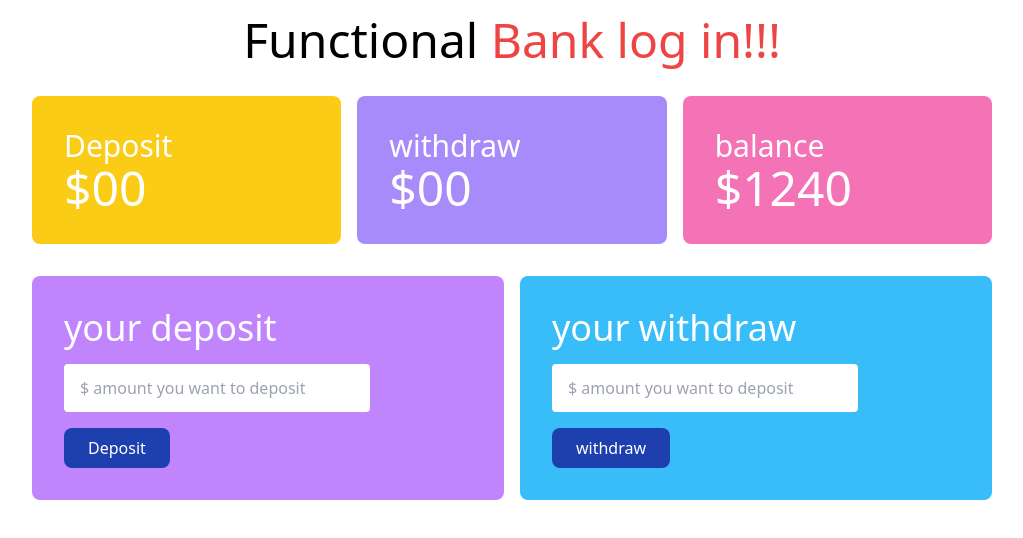
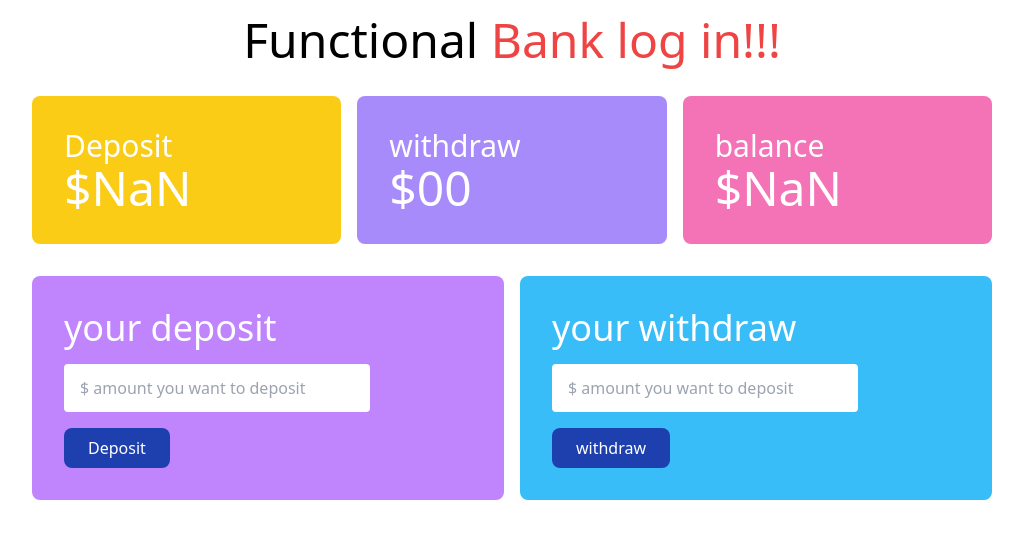
Before and after one commit to Jerinislam05/bank-calculation-using-function, a plain HTML site: page index.html in a window 1280 px wide. Both pictures are taken after a click on the button "Deposit". Shown: the whole page, without its empty margins (128-1151 px from the left). Drawn offline with nearby package versions, Linux system fonts and the light colour scheme.

Commit message:
completed deposit field

```diff
--- a/index.html
+++ b/index.html
@@ -42,11 +42,17 @@
           <div class="bg-purple-400 p-8 rounded-lg">
             <h3 class="text-4xl text-white mb-4">your deposit</h3>
             <input
+              id="deposit-field"
               class="w-3/4 px-4 py-3 rounded block"
               type="text"
               placeholder="$ amount you want to deposit"
             />
-            <button id="btn-deposit" class="bg-blue-800 px-6 py-2 text-white rounded-lg mt-4 font-medium hover:bg-sky-600">Deposit</button>
+            <button
+              id="btn-deposit"
+              class="bg-blue-800 px-6 py-2 text-white rounded-lg mt-4 font-medium hover:bg-sky-600"
+            >
+              Deposit
+            </button>
           </div>
           <div class="bg-sky-400 p-8 rounded-lg">
             <h3 class="text-4xl text-white mb-4">your withdraw</h3>
@@ -55,10 +61,17 @@
               type="text"
               placeholder="$ amount you want to deposit"
             />
-            <button id="btn-withdraw" class="bg-blue-800 px-6 py-2 text-white rounded-lg mt-4 font-medium hover:bg-sky-600">withdraw</button>
+            <button
+              id="btn-withdraw"
+              class="bg-blue-800 px-6 py-2 text-white rounded-lg mt-4 font-medium hover:bg-sky-600"
+            >
+              withdraw
+            </button>
           </div>
         </div>
       </section>
     </main>
+    <script src="js/deposit.js"></script>
+    <script src="js/withdraw.js"></script>
   </body>
 </html>
--- /dev/null
+++ b/js/deposit.js
@@ -0,0 +1,32 @@
+// step 1: add event listener to the deposit button
+
+document.getElementById('btn-deposit').addEventListener('click', function(){
+
+    // step 2: get the deposit amount from the deposit field
+    const depositField = document.getElementById('deposit-field');
+    const newDepositAmountString = depositField.value;
+
+    // step 2.5: convert the string amount to a number type
+    const newDepositAmount = parseFloat(newDepositAmountString);
+
+    // step 3: empty the amount from the input field after putting the amount
+    depositField.value = '';
+
+    // step 4: get the previous deposit total
+    const depositTotalElement = document.getElementById('deposit-total');
+    const previousDepositTotalString = depositTotalElement.innerText;
+    const previousDepositTotal = parseFloat(previousDepositTotalString);
+
+    // step 5: calculate new deposit total and  set the deposit total
+    const newDepositTotal = previousDepositTotal + newDepositAmount;
+    depositTotalElement.innerText = newDepositTotal;
+
+    // step 6: get current balance total
+    const balanceTotalElement = document.getElementById('balance-total');
+    const previousBalanceTotalString = balanceTotalElement.innerText;
+    const previousBalanceTotalAmount = parseFloat(previousBalanceTotalString);
+
+    // step 7: calculate the new balance and set it to the new balance amount
+    const newBalanceTotal = previousBalanceTotalAmount + newDepositAmount;
+    balanceTotalElement.innerText = newBalanceTotal;
+})
```
